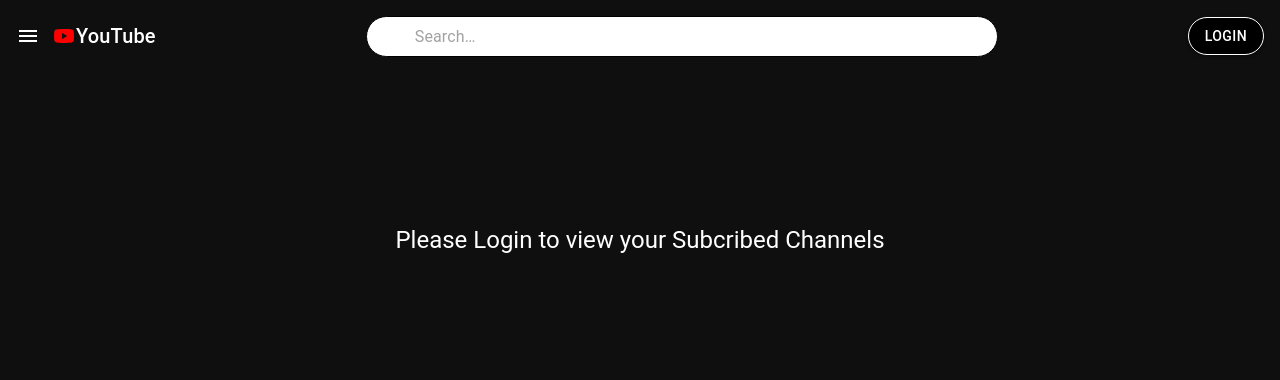
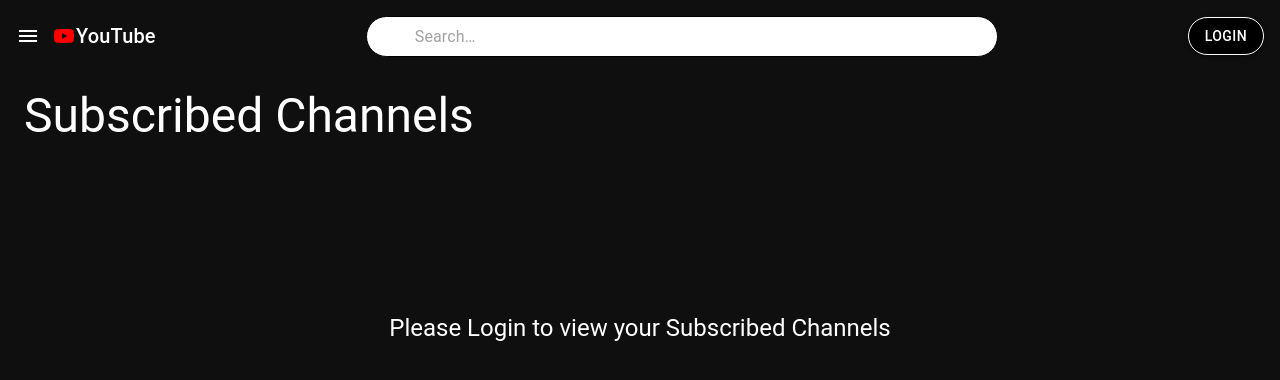
Before and after one commit to d-sqrd/mern-youtube-clone, a React (Create React App) app in the folder frontend/: page /subscribedchannels in a window 1280 px wide. Shown: the top 380 px of the page. Built offline with nearby package versions, Linux system fonts and the light colour scheme.

Commit message:
UI changes

```diff
--- a/frontend/public/index.html
+++ b/frontend/public/index.html
@@ -28,7 +28,7 @@
   </head>
   <body>
     <noscript>You need to enable JavaScript to run this app.</noscript>
-    <div id="root" style="margin: 0; padding: 0"></div>
+    <div id="root" style="margin: 0; padding: 0; height: 100%"></div>
     <!--
       This HTML file is a template.
       If you open it directly in the browser, you will see an empty page.
--- a/frontend/src/App.css
+++ b/frontend/src/App.css
@@ -2,6 +2,8 @@
   box-sizing: border-box;
   margin: 0;
   padding: 0;
+  /* border: 2px solid white; */
+  height: 100%;
 }
 
 /* .App {
--- a/frontend/src/App.js
+++ b/frontend/src/App.js
@@ -18,17 +18,22 @@ function App() {
   return (
     <div className="App">
       <Router>
-        <Box sx={{ position: "sticky", top: 0, zIndex: "100" }}>
+        {/* <Box sx={{ position: "sticky", top: 0, zIndex: "100" }}>
           <Navbar setSearchbarString={setSearchbarString} />
           <LoginModal />
-        </Box>
+        </Box> */}
         <Box
           sx={
             {
-              // background: "#ef5f",
+              // height: "100%",
+              // border: "2px solid yellow",
             }
           }
         >
+          <Box sx={{ position: "sticky", top: 0, zIndex: "100" }}>
+            <Navbar setSearchbarString={setSearchbarString} />
+            <LoginModal />
+          </Box>
           <Routes>
             <Route
               path="/"
--- a/frontend/src/components/LikedVideos.jsx
+++ b/frontend/src/components/LikedVideos.jsx
@@ -50,9 +50,15 @@ const LikedVideos = () => {
   return (
     <Box
       sx={{
-        height: "100vh",
+        height: "100%",
       }}
     >
+      <Typography
+        variant="h3"
+        sx={{ marginTop: 3, marginLeft: 3, marginBottom: 1 }}
+      >
+        Liked Videos
+      </Typography>
       {/* UI when user is not logged in but tries to access Liked Videos route */}
       {!localStorage.getItem("loginAuthToken") && (
         <Box
@@ -81,7 +87,7 @@ const LikedVideos = () => {
             </Box>
           )}
           {/* UI when user has watch history */}
-          {isDataLoaded && likedVideoList && likedVideoList.length && (
+          {isDataLoaded && likedVideoList && likedVideoList.length > 0 && (
             <Box>
               {likedVideoList.map((likedVideo, index) => {
                 return (
--- a/frontend/src/components/SubscribedChannels.jsx
+++ b/frontend/src/components/SubscribedChannels.jsx
@@ -70,7 +70,13 @@ const SubscribedChannels = () => {
     // setIsDataLoaded(true);
   }, []);
   return (
-    <Box sx={{ height: "100vh" }}>
+    <Box sx={{ height: "100%" }}>
+      <Typography
+        variant="h3"
+        sx={{ marginTop: 3, marginLeft: 3, marginBottom: 1 }}
+      >
+        Subscribed Channels
+      </Typography>
       {/* UI when user is not logged in but tries to access Subscribed Channels route */}
       {!localStorage.getItem("loginAuthToken") && (
         <Box
@@ -82,7 +88,7 @@ const SubscribedChannels = () => {
           }}
         >
           <Typography variant="h5">
-            Please Login to view your Subcribed Channels
+            Please Login to view your Subscribed Channels
           </Typography>
         </Box>
       )}
--- a/frontend/src/components/WatchHistory.jsx
+++ b/frontend/src/components/WatchHistory.jsx
@@ -56,7 +56,18 @@ const WatchHistory = () => {
     // setIsDataLoaded(true);
   }, []);
   return (
-    <Box sx={{ height: "100vh" }}>
+    <Box
+      sx={{
+        height: "100%",
+        // border: "2px solid white",
+      }}
+    >
+      <Typography
+        variant="h3"
+        sx={{ marginTop: 3, marginLeft: 3, marginBottom: 1 }}
+      >
+        Watch History
+      </Typography>
       {/* UI when user is not logged in but tries to access Watch History route */}
       {!localStorage.getItem("loginAuthToken") && (
         <Box
@@ -77,14 +88,14 @@ const WatchHistory = () => {
         <Box sx={{ width: "100%" }}>
           {/* UI when user has no watch history */}
           {isDataLoaded && watchHistoryList && !watchHistoryList.length && (
-            <Box sx={{ textAlign: "center" }}>
+            <Box sx={{ textAlign: "center", transform: "translateY(500%)" }}>
               <Typography variant="h5">
                 Please watch some videos to create your Watch History!
               </Typography>
             </Box>
           )}
           {/* UI when user has watch history */}
-          {isDataLoaded && watchHistoryList && watchHistoryList.length && (
+          {isDataLoaded && watchHistoryList && watchHistoryList.length > 0 && (
             <Box>
               {watchHistoryList.map((historyItem, index) => {
                 return (
--- a/frontend/src/index.css
+++ b/frontend/src/index.css
@@ -1,5 +1,10 @@
 * {
   box-sizing: border-box;
+}
+
+html {
+  height: 100%;
+  /* border: 5px solid white; */
 }
 
 body {
@@ -14,6 +19,8 @@ body {
   background-color: #0f0f0f;
   color: #fff;
   box-shadow: "1px 1px 10px  #444";
+  /* border: 3px solid pink; */
+  height: 100%;
 }
 
 code {
```
